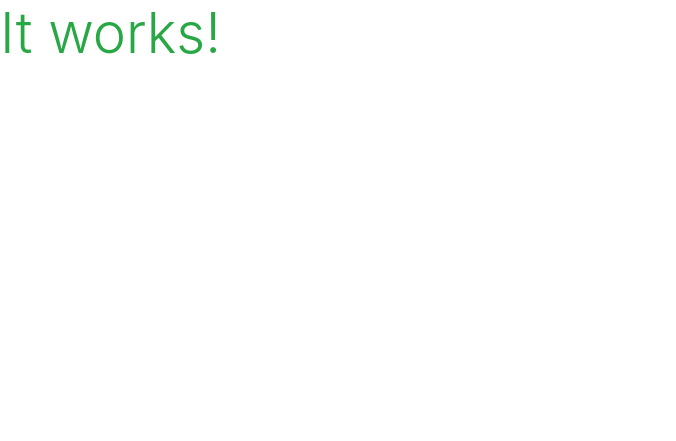
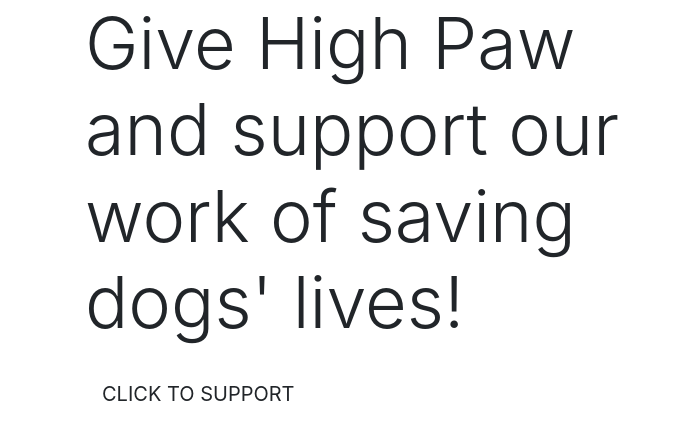
Before and after one commit to ANNAhabANNA/high-paw-support-us-more, a Django app: page / in a window 1280 px wide. Shown: the top 441 px of the page, without its empty margins (0-676 px from the left). Run offline with Django 3.2, Linux system fonts and the light colour scheme.

Commit message:
Add homepage content

```diff
--- a/home/templates/home/index.html
+++ b/home/templates/home/index.html
@@ -1,6 +1,30 @@
 {% extends 'base.html' %}
 {% load static %}
 
+{% block page_header %}
+<div slass="container header-container">
+    <div class="row">
+        <div class="col">
+
+        </div>
+    </div>
+</div>
+{% endblock %}
 {% block content %}
-    <h1 class="display-4 text-success">It works!</h1>
+    <div class="container h-100">
+        <div class="row h-100">
+            <div class="col-7 col-md-6 my-xl-auto">
+                <h1 class="display-3 lead text-black">
+                    Give High Paw and support our work of saving dogs' lives!
+                </h1>
+                <div class="my-4">
+                    <h4>
+                        <a href="" class="support-us-button btn btn-lg rounded-0 text-uppercase py-2">
+                            Click to Support
+                        </a>
+                    </h4>
+                </div>
+            </div>
+        </div>
+    </div>
 {% endblock %}
```
